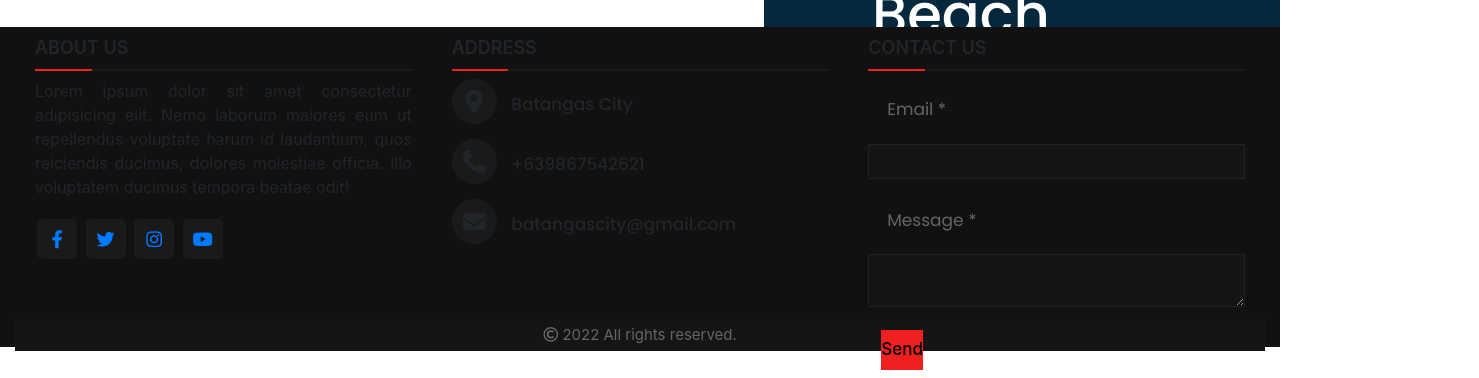
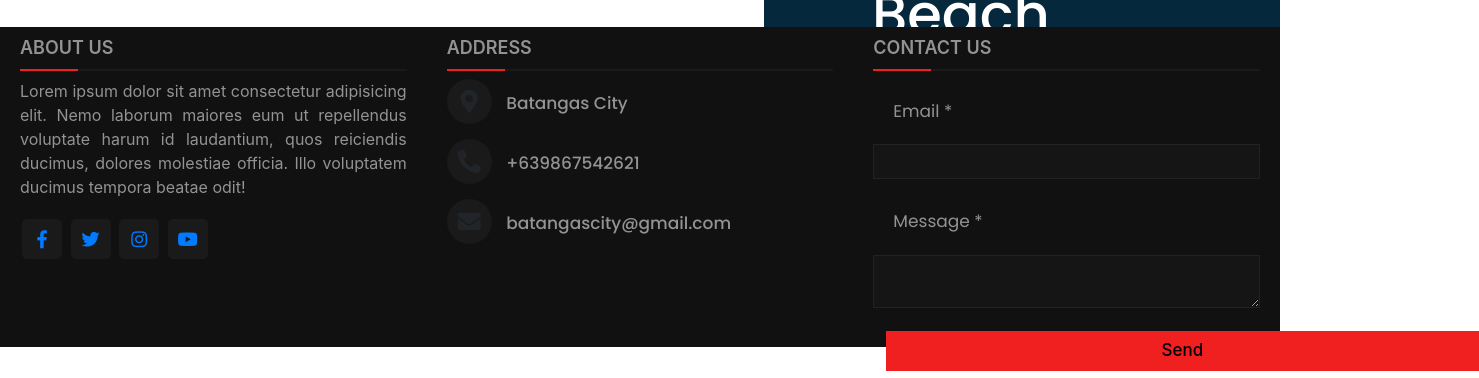
Before and after one commit to Furostu/PR3, a plain HTML site: page index.html in a window 1280 px wide. Shown: the part 2613-2991 px from the top of the page, 1479 px wide, since content can reach past the window. Drawn offline with nearby package versions, Linux system fonts and the light colour scheme.

```diff
--- a/index.html
+++ b/index.html
@@ -275,12 +275,6 @@
             </div>
           </div>
         </div>
-        <div class="bottom">
-          <center>
-            <span class="far fa-copyright"></span
-            ><span> 2022 All rights reserved.</span>
-          </center>
-        </div>
     </footer>
 
     <!-- JavaScript Bundle with Popper -->
--- a/stylesheet/stylesheet.css
+++ b/stylesheet/stylesheet.css
@@ -272,6 +272,7 @@
 .footer {
   background: #111;
   height: 40vh;
+  padding: 0%;
 }
 .main-content {
   display: flex;
@@ -305,8 +306,12 @@
   background: #f12020;
   top: -10px;
 }
+.left h2{
+  color: #949393;
+}
 .left .content p {
   text-align: justify;
+  color: #949393;
 }
 .left .content .social {
   margin: 20px 0 0 0;
@@ -325,7 +330,10 @@
   transition: 0.3s;
 }
 .left .content .social a span:hover {
-  background: #f12020;
+  background: #949393;
+}
+.center h2{
+  color: #949393;
 }
 .center .content .fas {
   font-size: 1.4375rem;
@@ -339,20 +347,28 @@
   cursor: pointer;
 }
 .center .content .fas:hover {
-  background: #f12020;
+  background: #949393;
 }
 .center .content .text {
   font-size: 1.0625rem;
   font-weight: 500;
   padding-left: 10px;
+  color: #949393;
 }
 .center .content .phone {
   margin: 15px 0;
 }
+.right h2{
+  color: #949393;
+}
+.email{
+  margin-top: 1px;
+}
 .right form .text {
   font-size: 1.0625rem;
-  margin-bottom: 2px;
-  color: #656565;
+  margin-bottom: 0px;
+  color: #949393;
+  padding: 20px;
 }
 .right form .msg {
   margin-top: 10px;
@@ -377,7 +393,7 @@
 }
 .right form .btn button {
   height: 40px;
-  width: 100%;
+  width: 1420%;
   border: none;
   outline: none;
   background: #f12020;
@@ -387,7 +403,7 @@
   transition: 0.3s;
 }
 .right form .btn button:hover {
-  background: #000;
+  background: #949393;
 }
 .bottom{
   padding-top: 12%;
```
